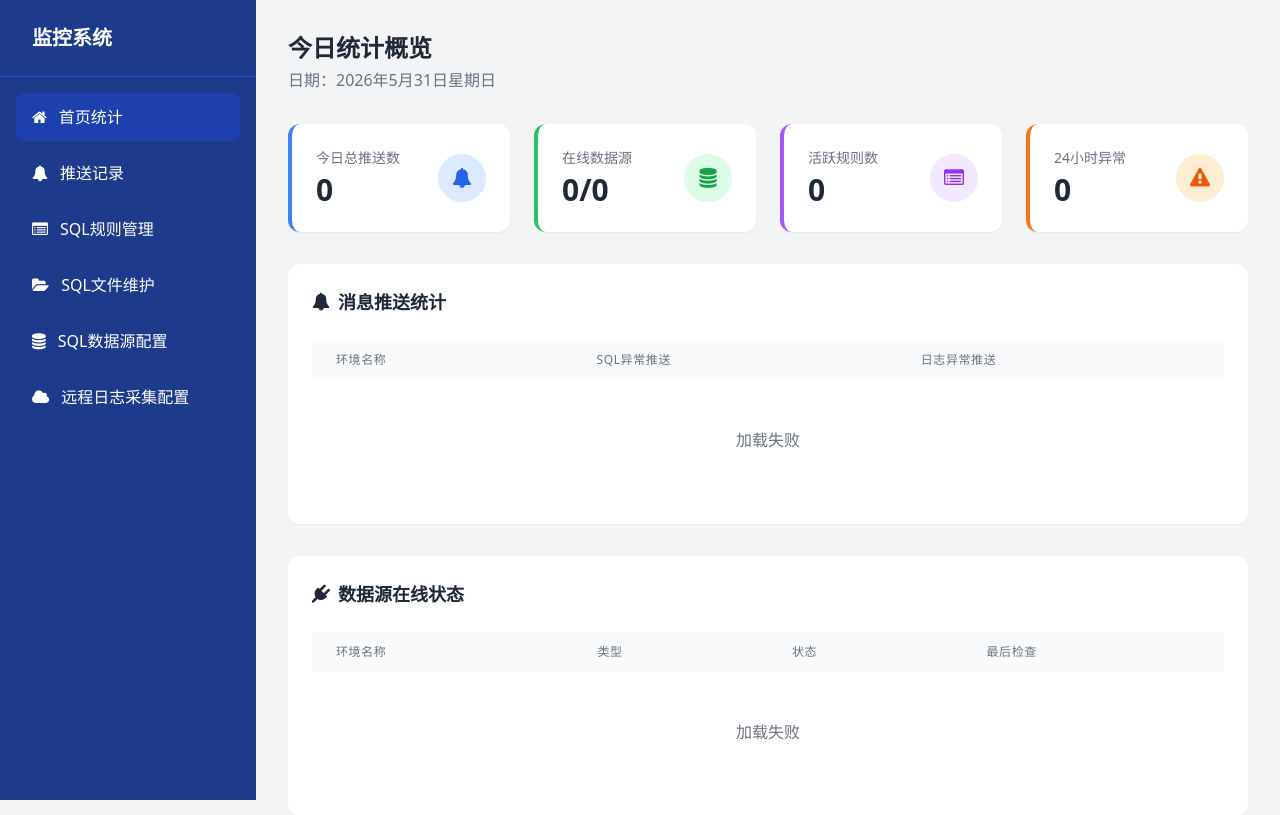
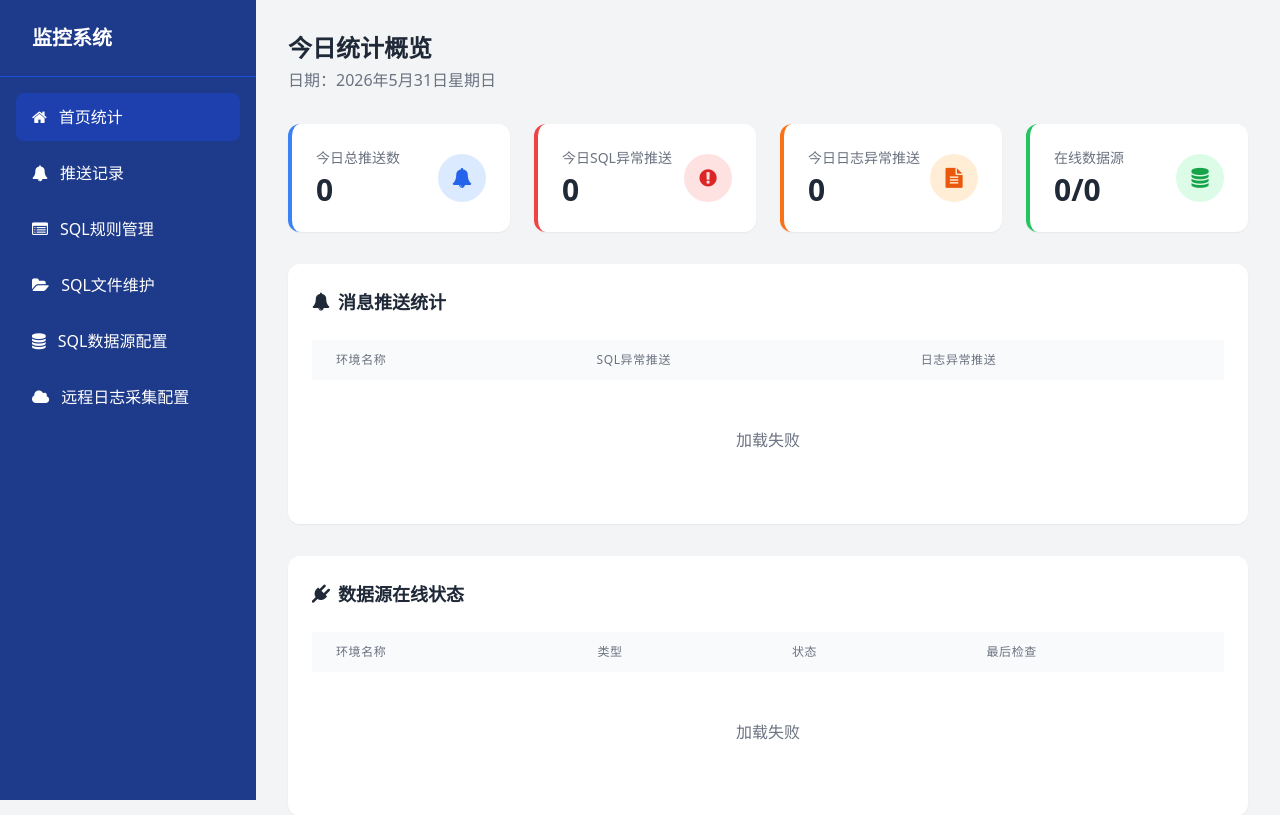
Before and after one commit to ShiZeHan45/monitor, a web app: page / in a window 1280 px wide. Shown: the top 815 px of the page. Run offline with its HTML, style and script files only (its server is not run), Linux system fonts and the light colour scheme; data that the repository does not hold is empty; some of the project's set-up classes (security, data sources, template engines, error pages and the like) are left out, and stand-ins take their place; database files in the repository are not loaded; some libraries are stand-ins or nearby versions.

Commit message:
调整首页关键指标：添加今日SQL异常和日志异常推送数

```diff
--- a/src/main/resources/static/index.html
+++ b/src/main/resources/static/index.html
@@ -77,6 +77,28 @@
                         </div>
                     </div>
                 </div>
+                <div class="stat-card bg-white rounded-xl shadow-sm p-6 border-l-4 border-red-500">
+                    <div class="flex items-center justify-between">
+                        <div>
+                            <p class="text-sm text-gray-500 mb-1">今日SQL异常推送</p>
+                            <p class="text-3xl font-bold text-gray-800" id="todaySqlExceptionCount">0</p>
+                        </div>
+                        <div class="w-12 h-12 bg-red-100 rounded-full flex items-center justify-center">
+                            <i class="fa fa-exclamation-circle text-red-600 text-xl"></i>
+                        </div>
+                    </div>
+                </div>
+                <div class="stat-card bg-white rounded-xl shadow-sm p-6 border-l-4 border-orange-500">
+                    <div class="flex items-center justify-between">
+                        <div>
+                            <p class="text-sm text-gray-500 mb-1">今日日志异常推送</p>
+                            <p class="text-3xl font-bold text-gray-800" id="todayLogExceptionCount">0</p>
+                        </div>
+                        <div class="w-12 h-12 bg-orange-100 rounded-full flex items-center justify-center">
+                            <i class="fa fa-file-text text-orange-600 text-xl"></i>
+                        </div>
+                    </div>
+                </div>
                 <div class="stat-card bg-white rounded-xl shadow-sm p-6 border-l-4 border-green-500">
                     <div class="flex items-center justify-between">
                         <div>
@@ -87,28 +109,6 @@
                         </div>
                         <div class="w-12 h-12 bg-green-100 rounded-full flex items-center justify-center">
                             <i class="fa fa-database text-green-600 text-xl"></i>
-                        </div>
-                    </div>
-                </div>
-                <div class="stat-card bg-white rounded-xl shadow-sm p-6 border-l-4 border-purple-500">
-                    <div class="flex items-center justify-between">
-                        <div>
-                            <p class="text-sm text-gray-500 mb-1">活跃规则数</p>
-                            <p class="text-3xl font-bold text-gray-800" id="activeRuleCount">0</p>
-                        </div>
-                        <div class="w-12 h-12 bg-purple-100 rounded-full flex items-center justify-center">
-                            <i class="fa fa-list-alt text-purple-600 text-xl"></i>
-                        </div>
-                    </div>
-                </div>
-                <div class="stat-card bg-white rounded-xl shadow-sm p-6 border-l-4 border-orange-500">
-                    <div class="flex items-center justify-between">
-                        <div>
-                            <p class="text-sm text-gray-500 mb-1">24小时异常</p>
-                            <p class="text-3xl font-bold text-gray-800" id="last24hExceptionCount">0</p>
-                        </div>
-                        <div class="w-12 h-12 bg-orange-100 rounded-full flex items-center justify-center">
-                            <i class="fa fa-exclamation-triangle text-orange-600 text-xl"></i>
                         </div>
                     </div>
                 </div>
@@ -383,10 +383,10 @@
                 const data = await response.json();
 
                 document.getElementById('todayPushCount').textContent = data.todayPushCount || 0;
+                document.getElementById('todaySqlExceptionCount').textContent = data.todaySqlExceptionCount || 0;
+                document.getElementById('todayLogExceptionCount').textContent = data.todayLogExceptionCount || 0;
                 document.getElementById('onlineDataSourceCount').textContent = data.onlineDataSourceCount || 0;
                 document.getElementById('totalDataSourceCount').textContent = data.totalDataSourceCount || 0;
-                document.getElementById('activeRuleCount').textContent = data.activeRuleCount || 0;
-                document.getElementById('last24hExceptionCount').textContent = data.last24hExceptionCount || 0;
             } catch (error) {
                 console.error('获取Dashboard统计数据失败:', error);
             }
```
Also changed, not shown: src/main/java/com/szh/monitor/controller/MonitorController.java (+13 -13 lines).
